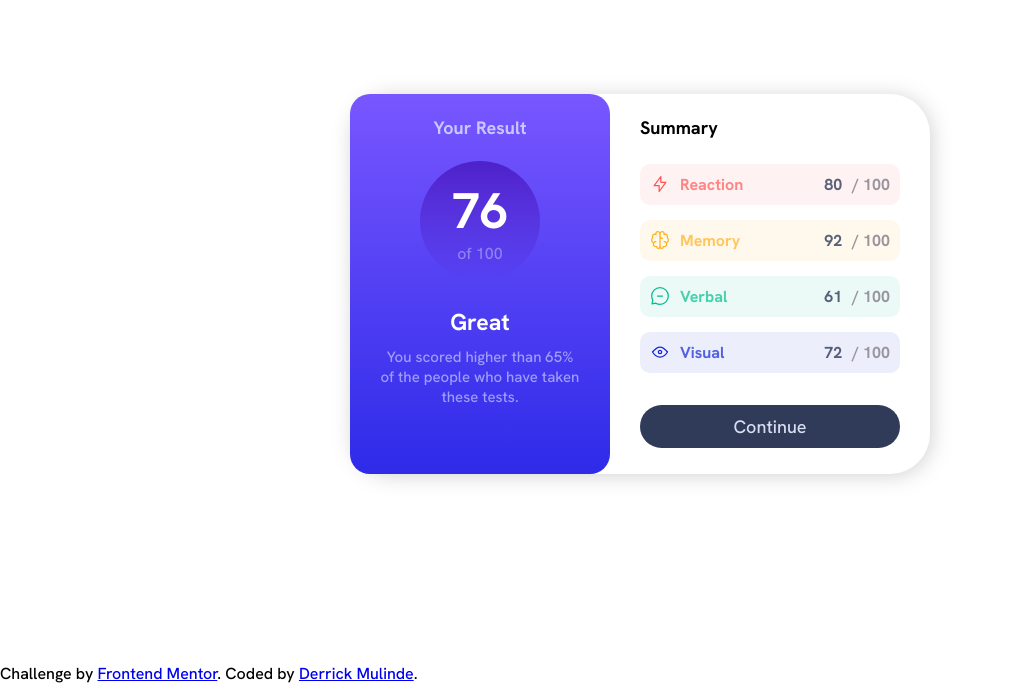
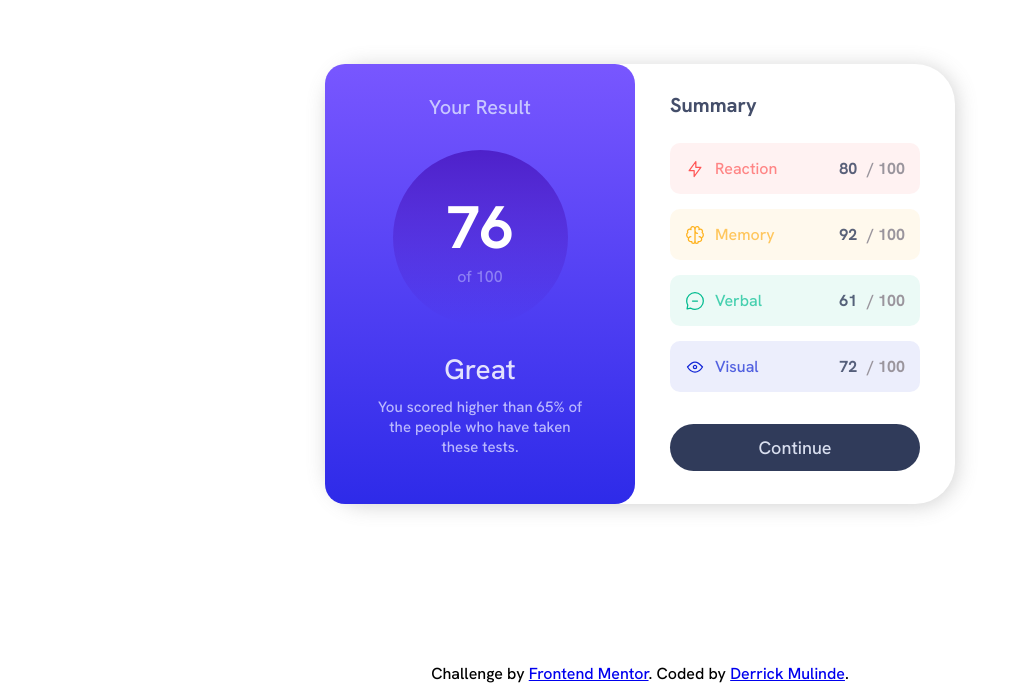
Before and after one commit to inspecta/results-summary-component, a plain HTML site: page index.html in a window 1280 px wide. Shown: the part 116-800 px from the top of the page, without its empty margins (0-1026 px from the left). Drawn offline with Linux system fonts and the light colour scheme.

Commit message:
Update desktop view styles

```diff
--- a/index.html
+++ b/index.html
@@ -1,11 +1,17 @@
 <!DOCTYPE html>
 <html lang="en">
   <head>
-  <meta charset="UTF-8">
-  <meta name="viewport" content="width=device-width, initial-scale=1.0"> <!-- displays site properly based on user's device -->
+    <meta charset="UTF-8" />
+    <meta name="viewport" content="width=device-width, initial-scale=1.0" />
+    <!-- displays site properly based on user's device -->
 
-  <link rel="icon" type="image/png" sizes="32x32" href="./assets/images/favicon-32x32.png">
-  <link rel="stylesheet" href="./style.css">
+    <link
+      rel="icon"
+      type="image/png"
+      sizes="32x32"
+      href="./assets/images/favicon-32x32.png"
+    />
+    <link rel="stylesheet" href="./style.css" />
     <title>Frontend Mentor | Results summary component</title>
   </head>
   <body>
@@ -18,7 +24,9 @@
         </div>
         <div class="assess">
           <h3>Great</h3>
-        <p>You scored higher than 65% of the people who have taken these tests.</p>
+          <p>
+            You scored higher than 65% of the people who have taken these tests.
+          </p>
         </div>
       </section>
       <section class="two">
@@ -31,8 +39,12 @@
     </div>
 
     <div class="attribution">
-    Challenge by <a href="https://www.frontendmentor.io?ref=challenge" target="_blank">Frontend Mentor</a>.
-    Coded by <a href="#">Derrick Mulinde</a>.
+      Challenge by
+      <a href="https://www.frontendmentor.io?ref=challenge" target="_blank"
+        >Frontend Mentor</a
+      >. Coded by
+      <a href="https://www.linkedin.com/in/mulinde-derrick/">Derrick Mulinde</a
+      >.
     </div>
     <script src="./index.js"></script>
   </body>
--- a/style.css
+++ b/style.css
@@ -28,7 +28,6 @@ html {
 .section-one-header {
   color: hsl(241, 100%, 89%);
   font-size: 18px;
-  /* font-weight: 800; */
   padding: 22px;
 }
 
@@ -61,6 +60,8 @@ html {
 .attribution {
   position: absolute;
   bottom: 0;
+  text-align: center;
+  width: 100%;
 }
 
 .assess {
@@ -179,40 +180,65 @@ html {
     border-radius: 40px;
     border: none;
     box-shadow: 2px 2px 20px rgba(108, 108, 108, 0.3);
-    height: 380px;
+    height: auto;
   }
 
   .one {
     border-top-left-radius: 40px;
     border-top-right-radius: 40px;
-    height: 380px;
-    width: 260px;
+    height: 440px;
+    width: 310px;
     border-radius: 20px;
   }
 
+  .section-one-header {
+    padding: 30px;
+    font-size: 20px;
+    font-weight: 400;
+  }
+
   .circle {
-    width: 120px;
-    height: 120px;
+    width: 175px;
+    height: 175px;
   }
 
   .circle > h3 {
-    font-size: 50px;
+    font-size: 60px;
   }
 
   .assess {
-    width: 200px;
+    width: 210px;
+  }
+
+  .assess > h3 {
+    font-size: 28px;
+    font-weight: 400;
+    color: hsl(0, 0%, 100%, 0.85);
+  }
+
+  .assess > p {
+    color: hsl(241, 100%, 89%, 0.9);
   }
 
   .two {
-    padding: 0 30px 30px 30px;
+    padding: 0 35px 30px 35px;
+  }
+
+  .section-two-header {
+    font-size: 20px;
+    color: hsla(224, 30%, 27%, 0.9);
   }
 
   .summary-container {
-    padding: 10px;
+    padding: 15px;
+  }
+
+  .summary-name-icon > h4 {
+    font-weight: 400;
   }
 
   .continue-btn {
-    padding: 10px;
+    padding: 12px;
   }
 
   .visual {
```
Also changed, not shown: 1 other file. Lines whose indentation alone changed are shown as unchanged.
